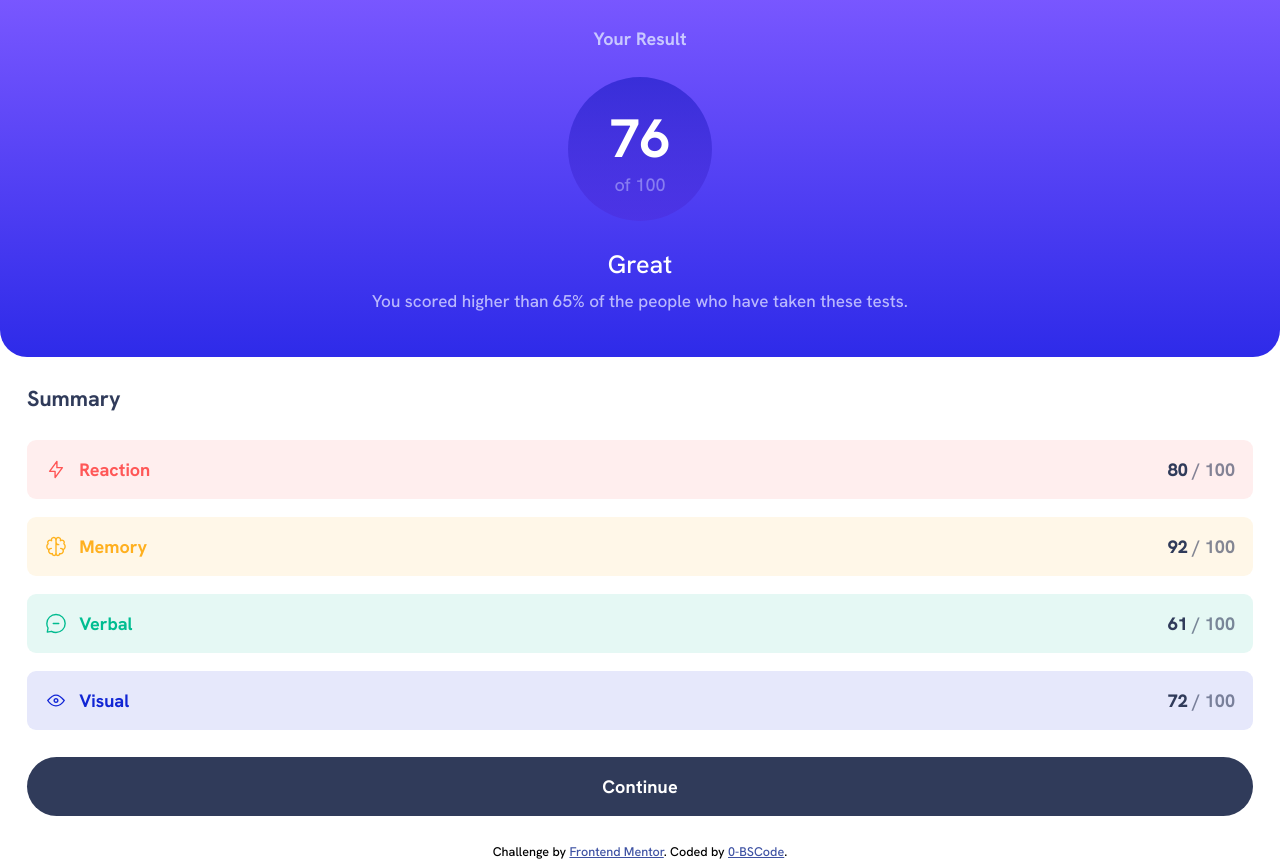
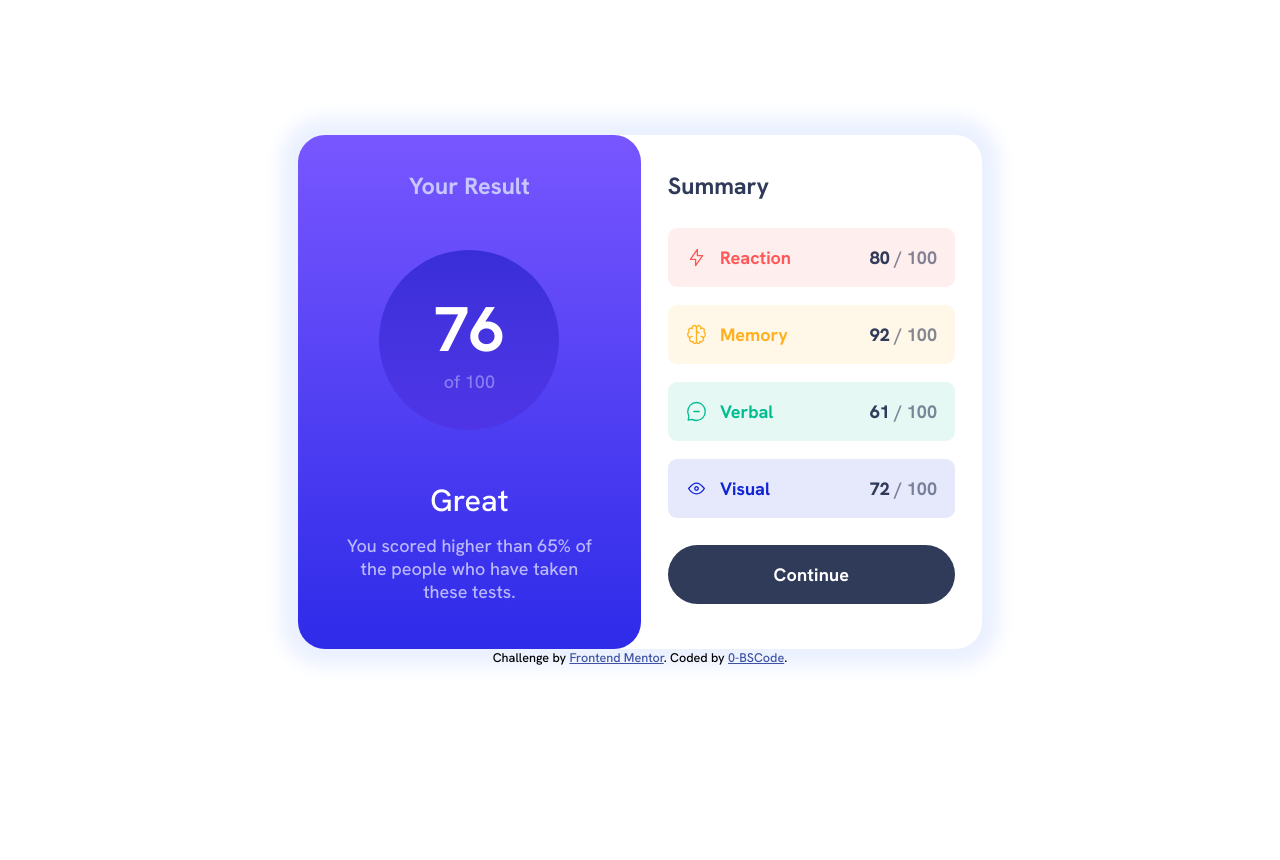
Before and after one commit to 0-BSCode/results-summary-component-main, a plain HTML site: page index.html in a window 1280 px wide. After the commit the page ends 800 px from the top, so only its background shows below. Drawn offline with Linux system fonts and the light colour scheme.

Commit message:
Desktop styling

```diff
--- a/index.html
+++ b/index.html
@@ -15,6 +15,7 @@
     <title>Frontend Mentor | Results summary component</title>
   </head>
   <body>
+    <main>
       <div class="results">
         <h1 class="results__title">Your Result</h1>
         <div class="results__performance">
@@ -62,6 +63,7 @@
         </div>
         <button class="summary__continue">Continue</button>
       </div>
+    </main>
 
     <div class="attribution">
       Challenge by
--- a/main.css
+++ b/main.css
@@ -38,6 +38,15 @@ body {
 button {
   font-family: "Hanken Grotesk", "Helvetica Neue";
   letter-spacing: 0.01rem;
+  transition: all 0.2s;
+}
+
+button:hover {
+  cursor: pointer;
+  background: linear-gradient(
+    hsla(var(--color-light-slate-blue), 1),
+    hsla(var(--color-light-royal-blue), 1)
+  );
 }
 
 .results {
@@ -204,3 +213,83 @@ button {
 .attribution a {
   color: hsl(228, 45%, 44%);
 }
+
+@media screen and (min-width: 480px) {
+  :root {
+    font-size: 22px;
+  }
+}
+
+@media screen and (min-width: 512px) {
+  :root {
+    font-size: 24px;
+  }
+}
+
+@media screen and (min-width: 768px) {
+  :root {
+    font-size: 36px;
+  }
+}
+
+@media screen and (min-width: 1024px) {
+  :root {
+    font-size: 18px;
+  }
+
+  body {
+    display: flex;
+    flex-direction: column;
+    align-items: center;
+    justify-content: center;
+  }
+
+  main {
+    width: 38rem;
+    display: flex;
+    box-shadow: 0 0 1rem 1rem hsla(var(--color-pale-blue), 1);
+    border-radius: 1.5rem;
+  }
+
+  .results,
+  .summary {
+    border-radius: inherit;
+    flex-basis: 0;
+    padding-top: 2rem;
+  }
+
+  .results {
+    justify-content: space-between;
+    flex-grow: 4.4;
+  }
+
+  .summary {
+    flex-grow: 5;
+    padding-bottom: 2.5rem;
+  }
+
+  .results__title,
+  .summary__title {
+    font-size: 1.3rem;
+  }
+
+  .results__performance {
+    width: 10rem;
+  }
+
+  .results__score {
+    font-size: 3.5rem;
+  }
+
+  .results__description {
+    row-gap: 0.8rem;
+  }
+
+  .results__summary {
+    font-size: 1.7rem;
+  }
+
+  .results__ranking {
+    font-size: 1rem;
+  }
+}
```
Lines whose indentation alone changed are shown as unchanged.
